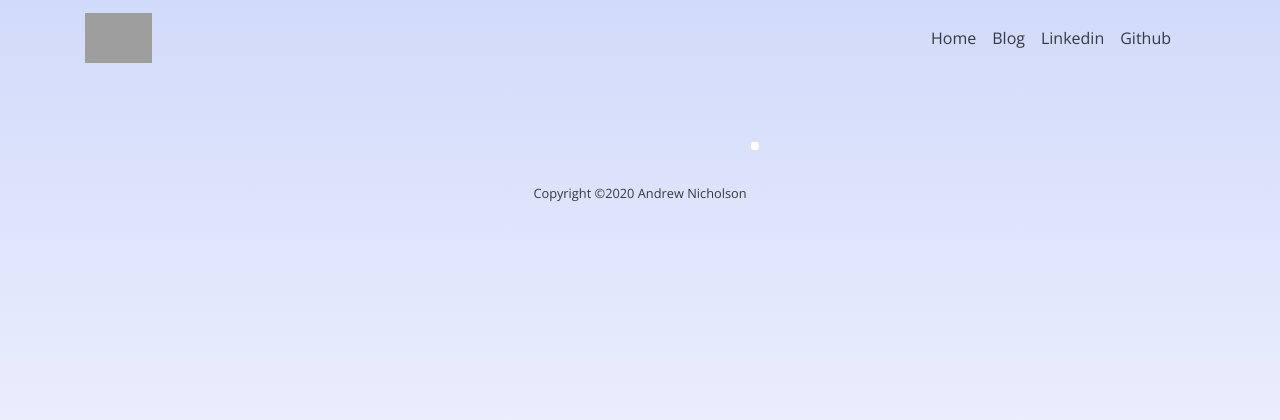
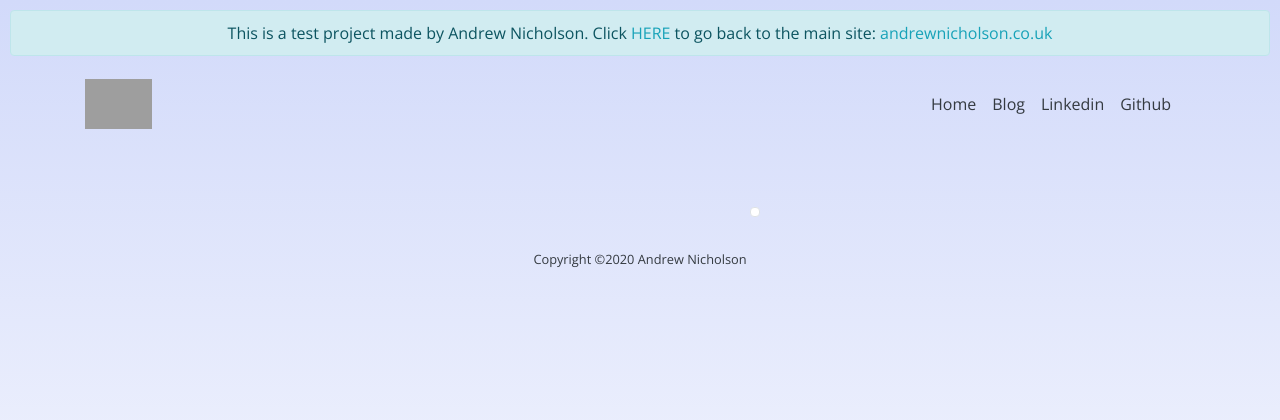
Before and after one commit to agdnicholson/portfolio-and-blog-demo-site, a Django app: template blog/templates/detail.html in a window 1280 px wide. Shown: the top 420 px of the page. Run offline with Django 3.2, Linux system fonts and the light colour scheme; the template is opened without the code that fills it, so the values that code supplies are empty; some libraries are stand-ins or nearby versions; grey boxes are pictures that could not be loaded.

Commit message:
Adding project info banner at top and link to go back to main website eventually

```diff
--- a/portfolio/static/styles.css
+++ b/portfolio/static/styles.css
@@ -27,3 +27,16 @@ body {
   width: 100%;
   height: auto;
 }
+
+#message {
+    top: 0;
+    left: 0;
+    width: 100%;
+}
+#message div {
+    padding: 10px;
+}
+
+#inner-message {
+    margin: 0 auto;
+}
--- a/portfolio/templates/base.html
+++ b/portfolio/templates/base.html
@@ -10,9 +10,17 @@
     <link rel="stylesheet" href="https://stackpath.bootstrapcdn.com/bootstrap/4.5.2/css/bootstrap.min.css" integrity="sha384-JcKb8q3iqJ61gNV9KGb8thSsNjpSL0n8PARn9HuZOnIxN0hoP+VmmDGMN5t9UJ0Z" crossorigin="anonymous">
     <link href="https://fonts.googleapis.com/css2?family=Open+Sans&display=swap" rel="stylesheet">
     <link rel="stylesheet" href="{% static 'styles.css' %}" />
-    <title>Hello, world!</title>
+    <title>Cool Company - Porfolio &amp; Blog</title>
 </head>
 <body>
+<div id="message">
+    <div>
+        <div id="inner-message" class="alert alert-info text-center">
+            This is a test project made by Andrew Nicholson. Click <a href="https://www.andrewnicholson.co.uk" class="text-info">HERE</a> to go back to the main site: <a href="https://www.andrewnicholson.co.uk" class="text-info">andrewnicholson.co.uk</a>
+        </div>
+    </div>
+</div>
+
 <!--Navbar-->
 <!-- Navigation -->
 <nav class="navbar navbar-expand-lg static-top">
```
